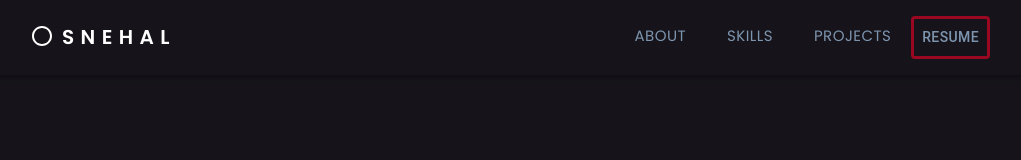
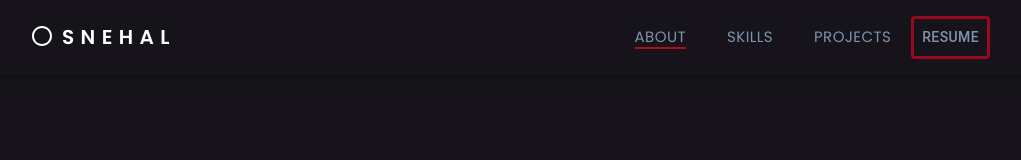
Before and after one commit to Snehal-Kupekar/Portfolio, a React (Create React App) app: page /About in a window 1280 px wide. Shown: the top 160 px of the page, without its empty margins (130-1151 px from the left). Built offline with nearby package versions, Linux system fonts and the light colour scheme; the HTML template or start-up script is replaced by a standard one.

Commit message:
active page

```diff
--- a/src/components/projects.js
+++ b/src/components/projects.js
@@ -125,7 +125,7 @@ export default function Project() {
                       <CardHeader
                         title={card.title}
                         className={{ title: styles.typeFont }}
-                        sx={{ color: "#fff" }}
+                        sx={{ color: "#fff" , }}
                       />
                       <CardMedia
                         component="img"
--- a/src/components/small-comp/appbar.jsx
+++ b/src/components/small-comp/appbar.jsx
@@ -6,16 +6,16 @@ import IconButton from '@mui/material/IconButton';
 import Typography from '@mui/material/Typography';
 import Menu from '@mui/material/Menu';
 import MenuIcon from '@mui/icons-material/Menu';
-import Container from '@mui/material/Container';
 import Button from '@mui/material/Button';
 import MenuItem from '@mui/material/MenuItem';
 import CircleOutlinedIcon from '@mui/icons-material/CircleOutlined';
 import { ThemeProvider } from '@mui/material';
-import { Link} from 'react-router-dom';
+import { Link, NavLink, useLocation} from 'react-router-dom';
 
 import themes from '../../styles/theme'
 import { useTheme } from "@mui/material/styles";
 
+import styles from '../../styles/Appbar.module.css'
 
 const pages = ['About', 'Skills', 'Projects'];
 
@@ -24,8 +24,10 @@ const pages = ['About', 'Skills', 'Projects'];
 function ResponsiveAppBar() {
   const theme = useTheme();
 
+
   const [anchorElNav, setAnchorElNav] = React.useState(null);
   const [anchorElUser, setAnchorElUser] = React.useState(null);
+
 
   const handleOpenNavMenu = (event) => {
     setAnchorElNav(event.currentTarget);
@@ -42,17 +44,18 @@ function ResponsiveAppBar() {
     setAnchorElUser(null);
   };
 
-  const [activeTab, setActivetab] = React.useState('');
 
-  const handleTabClick = (page) =>{
-      setActivetab(page);
-      // handleCloseNavMenu();
-  }
+
 
   const resumeButtonHandle = () =>{
     window.open('https://shorturl.at/bkzEX', '_blank');
   }
+  const location = useLocation();
 
+  const isActiveClick = (path) =>{
+    return location.pathname === path ? styles.active : '';
+    console.log("location of appbar :",location.pathname);
+  }
   return (
     <ThemeProvider theme={themes}>
 
@@ -77,6 +80,7 @@ function ResponsiveAppBar() {
               color: 'inherit',
               textDecoration: 'none',
             }}
+
           >
            SNEHAL
           </Typography>
@@ -152,32 +156,25 @@ function ResponsiveAppBar() {
           >
             SNEHAL
           </Typography>
+
           <Box sx={{ flexGrow: 1, display: { xs: 'none', md: 'flex' } , justifyContent: 'flex-end', paddingRight:20}}>
             {pages.map((page) => (
               <Button
-                key={page}
-                onClick={() => handleTabClick(page)}
+              key={page}
                 sx={{ my:2,
                    mx:1.5,
                    display: 'block' ,
                    fontFamily:'Poppins',
                    fontSize:'15px',
                    textDecoration: 'none',
-                   borderBottom: activeTab === page ? '2px solid #990720' : '2px solid #16141A',
-                   '&:hover': {
-                    backgroundColor: '#990720',
-                  },
 
                   }}
+
               >
-               <Link style={{
-                textDecoration:"none" ,
-                color:"#7d94af",
-                '&:hover': {
-                    color: '#fff',
-                  },
-                }}
-                to={`/${page}`}>{page}</Link>
+               <NavLink
+               to={`/${page}`}
+               className={[styles.nav, isActiveClick(`/${page}`)].join(' ')}
+                >{page}</NavLink>
               </Button>
             ))}
             <Button sx={{
--- a/src/styles/AnimatedImage.module.css
+++ b/src/styles/AnimatedImage.module.css
@@ -33,7 +33,7 @@
 
 
   .hover-animation {
-    transition: all 0.6s ease-in-out ;
+    transition: all 0.6s ease-in-out  !important;
   }
 
   .hover-animation:hover {
--- /dev/null
+++ b/src/styles/Appbar.module.css
@@ -0,0 +1,14 @@
+
+.active {
+    border-bottom: 2px solid #b60825;
+    color: #fff;
+}
+.nav{
+    text-decoration:none;
+    color: #7d94af;
+    transition: all 0.5s ease-in-out;
+}
+
+.nav:hover{
+    color: #fff;
+}
--- a/src/styles/card.module.css
+++ b/src/styles/card.module.css
@@ -6,11 +6,11 @@
 }
 .cardTag {
   width: 75px;
-  height: 25px;
+  height: 30px;
   display: flex;
   align-items: center;
   justify-content: center;
-  border: 2.5px solid #a50034;
+  border: 2px solid #a50034;
   background: #8c012d63;
   color: rgb(203, 203, 203);
   border-radius: 20px;
@@ -30,11 +30,12 @@
     justify-content: space-evenly;
 }
 .hover-translate {
-    transition: transform 0.3s ease;
+    transition: all 0.3s ease;
   }
 
   .hover-translate:hover {
     transform: translateY(-10px);
+
 
   }
 .card-size {
--- a/src/styles/landing-page.module.css
+++ b/src/styles/landing-page.module.css
@@ -257,6 +257,15 @@
     left: 270px;
   }
 }
+
+.link {
+  border : 1px solid salmon;
+}
+
+.link-active{
+  border: 1px solid #fff;
+}
+
 @media screen and (max-width : 900px){
   .waveIcon{
     display: none;
```
